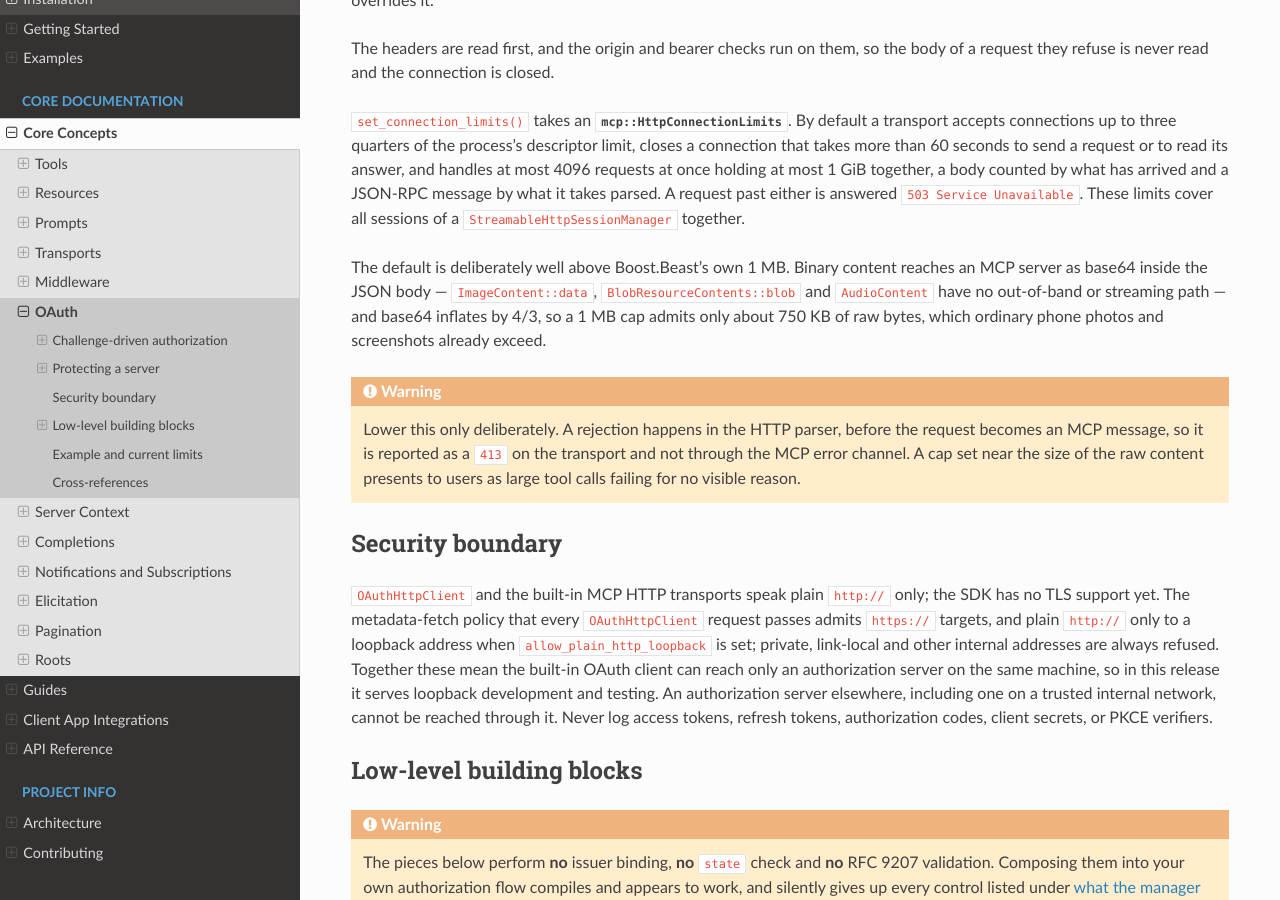
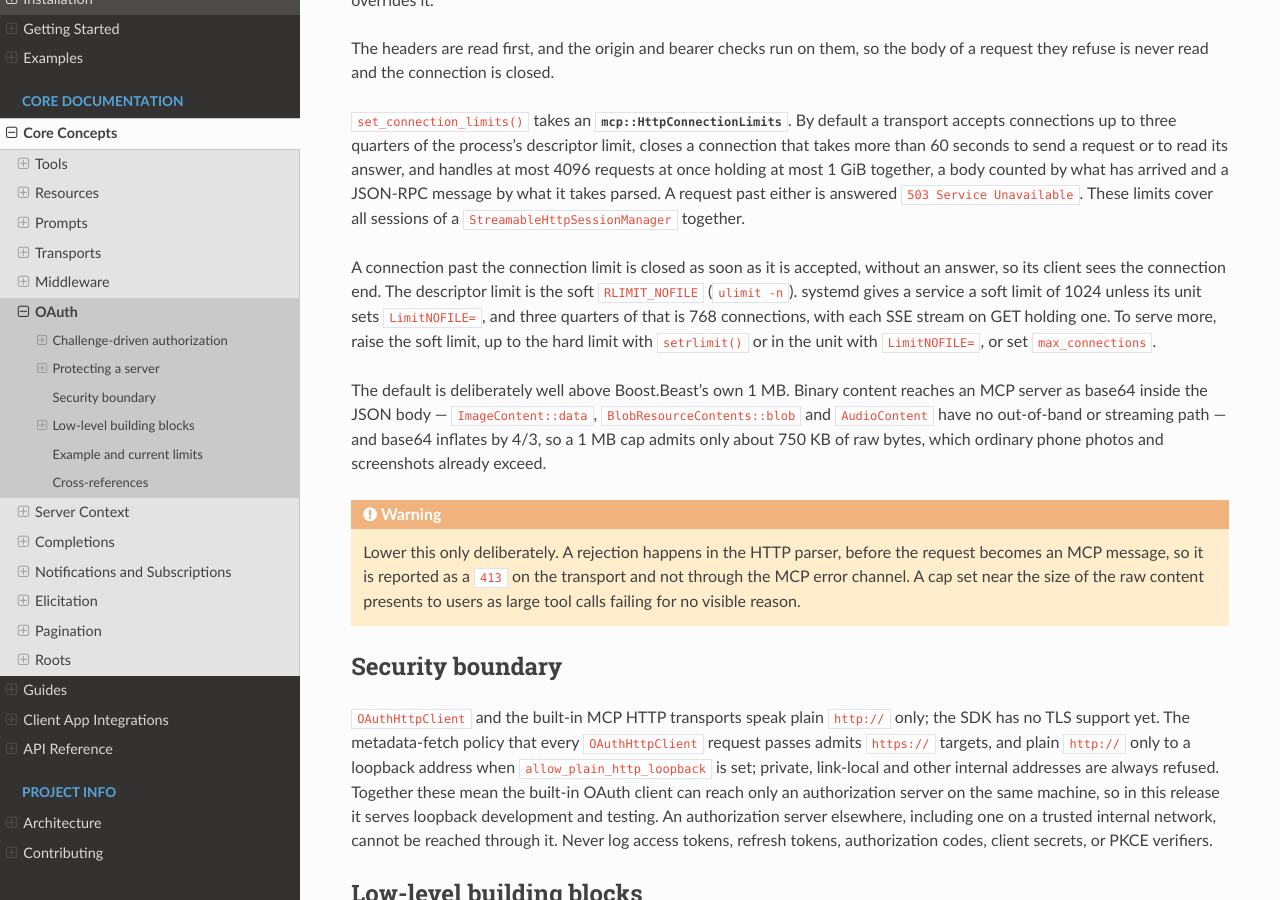
Before and after one commit to yurirocha15/mcp-cpp-sdk, a Sphinx documentation site: the page built from docs/concepts/oauth.rst, in a window 1280 px wide and 900 px high, scrolled down 4764 px. Built offline with Sphinx 7.4.7 and the Read the Docs theme 3.1.0, drawn with Linux system fonts in a browser that asks for light colours.

Commit message:
docs: say what the default connection cap comes to under systemd
Both HTTP server transports accept connections up to three quarters of
the soft descriptor limit and close any past it without an answer.
systemd gives a service a soft limit of 1024 unless its unit sets
LimitNOFILE=, so such a server serves 768 connections, SSE streams on
GET included, and clients past that see the connection end.

The HttpConnectionLimits documentation and the OAuth guide now say so,
and how to raise the limit.

```diff
--- a/docs/concepts/oauth.rst
+++ b/docs/concepts/oauth.rst
@@ -288,6 +288,14 @@ arrived and a JSON-RPC message by what it takes parsed. A request past either is
 ``503 Service Unavailable``. These limits cover all sessions of a
 ``StreamableHttpSessionManager`` together.
 
+A connection past the connection limit is closed as soon as it is accepted,
+without an answer, so its client sees the connection end. The descriptor limit
+is the soft ``RLIMIT_NOFILE`` (``ulimit -n``). systemd gives a service a soft
+limit of 1024 unless its unit sets ``LimitNOFILE=``, and three quarters of that
+is 768 connections, with each SSE stream on GET holding one. To serve more,
+raise the soft limit, up to the hard limit with ``setrlimit()`` or in the unit
+with ``LimitNOFILE=``, or set ``max_connections``.
+
 The default is deliberately well above Boost.Beast's own 1 MB. Binary content
 reaches an MCP server as base64 inside the JSON body — ``ImageContent::data``,
 ``BlobResourceContents::blob`` and ``AudioContent`` have no out-of-band or
```
Also changed, not shown: 1 other file.
